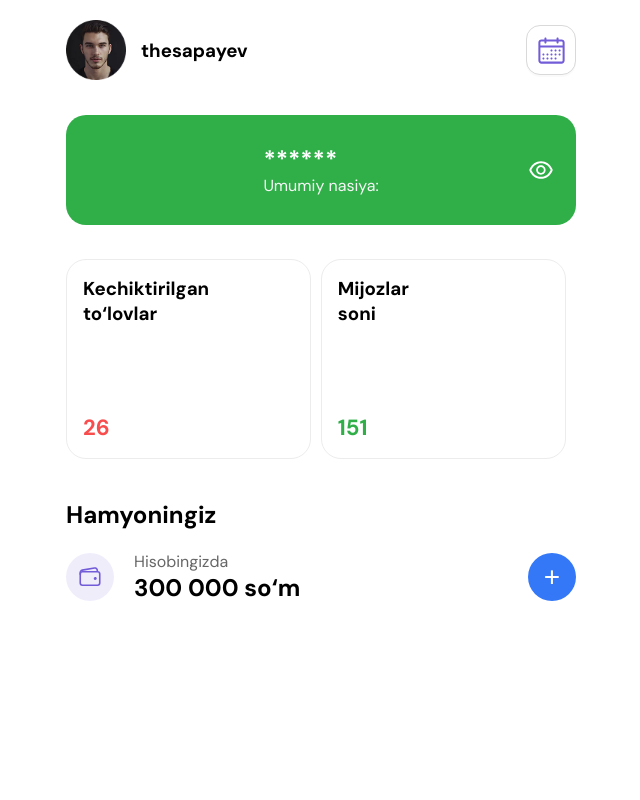
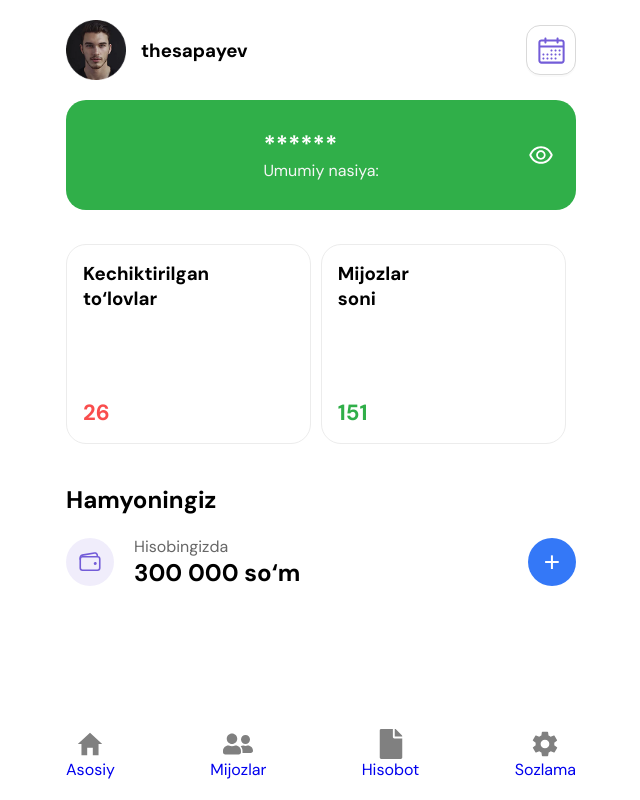
Before and after one commit to sapayevf/nasiya_app, a React (Vite) app: page / in a window 1280 px wide. Shown: the whole page, without its empty margins (319-959 px from the left). Built offline with nearby package versions, Linux system fonts and the light colour scheme; sample sign-in values are in the browser's storage.

Commit message:
customers added

```diff
--- a/package.json
+++ b/package.json
@@ -14,6 +14,7 @@
     "antd": "^5.24.5",
     "react": "^19.0.0",
     "react-dom": "^19.0.0",
+    "react-icons": "^5.5.0",
     "react-router-dom": "^7.4.0",
     "sass": "^1.86.0"
   },
--- a/src/App.jsx
+++ b/src/App.jsx
@@ -1,10 +1,16 @@
 import React from "react";
+import { useLocation } from "react-router-dom";
 import Router from "./router/router";
+import Menu from "./components/Menu/Menu";
 
 const App = () => {
+  const location = useLocation();
+  const isLoginPage = location.pathname === "/login";
+
   return (
     <div className="container">
-      <Router></Router>
+      <Router />
+      {!isLoginPage && <Menu />}
     </div>
   );
 };
--- a/src/components/Menu/Menu.jsx
+++ b/src/components/Menu/Menu.jsx
@@ -1,7 +1,29 @@
 import "./Menu.scss";
+import { FaFile, FaUserFriends } from "react-icons/fa";
+import { IoMdHome, IoMdSettings } from "react-icons/io";
+import { NavLink } from "react-router-dom";
 
 const Menu = () => {
-  return <div></div>;
+  return (
+    <div className="menu">
+      <NavLink to="/" className="item">
+        <IoMdHome size={30} color="gray" />
+        Asosiy
+      </NavLink>
+      <NavLink to="/customers" className="item">
+        <FaUserFriends size={30} color="gray" />
+        Mijozlar
+      </NavLink>
+      <NavLink className="item">
+        <FaFile size={30} color="gray" />
+        Hisobot
+      </NavLink>
+      <NavLink className="item">
+        <IoMdSettings size={30} color="gray" />
+        Sozlama
+      </NavLink>
+    </div>
+  );
 };
 
 export default Menu;
--- a/src/components/Menu/Menu.scss
+++ b/src/components/Menu/Menu.scss
@@ -0,0 +1,17 @@
+.menu {
+  display: flex;
+  align-items: center;
+  justify-content: space-between;
+  width: 550px;
+  margin: 0 auto;
+  padding: 20px;
+  position: fixed;
+  bottom: 0;
+  z-index: 1000;
+
+  .item {
+    display: flex;
+    align-items: center;
+    flex-direction: column;
+  }
+}
--- a/src/index.css
+++ b/src/index.css
@@ -14,6 +14,7 @@ body {
 .container {
   max-width: 550px;
   margin: 0 auto;
+
 }
 
 p {
--- /dev/null
+++ b/src/pages/Customers/Customers.jsx
@@ -0,0 +1,35 @@
+import { CiSearch } from "react-icons/ci";
+import "./Customers.scss";
+import { Input } from "antd";
+import { IoFilter } from "react-icons/io5";
+import { FaRegStar } from "react-icons/fa";
+import { useState } from "react";
+
+const Customers = () => {
+  const [like, setLike] = useState("");
+
+  return (
+    <div className="customers">
+      <header>
+        <Input
+          style={{ padding: "12px", borderRadius: "20px" }}
+          placeholder="Mijozlarni qidirish..."
+          prefix={<CiSearch size={30} />}
+          className="input"
+        />
+        <IoFilter size={35} />
+      </header>
+      <div className="peoples">
+        <div className="people">
+          <h2>Rahmatulloh Madraximov</h2>
+          <p>+998 91 123 45 67</p> <br />
+          <p style={{ fontWeight: "600" }}>Jami nasiya:</p>
+          <p className="qarz">-800 000 so‘m</p>
+          <FaRegStar size={25} color={like} onClick={() => setLike("orange")} className="star" />
+        </div>
+      </div>
+    </div>
+  );
+};
+
+export default Customers;
--- /dev/null
+++ b/src/pages/Customers/Customers.scss
@@ -0,0 +1,35 @@
+.customers {
+  padding: 20px;
+}
+
+header {
+  display: flex;
+  align-items: center;
+  gap: 30px;
+  margin-bottom: 20px;
+}
+
+.peoples {
+  display: flex;
+  align-items: center;
+  flex-direction: column;
+  gap: 20px;
+  .people {
+    position: relative;
+    width: 100%;
+    background-color: #f6f6f6;
+    padding: 15px;
+    border-radius: 14px;
+    .qarz {
+      color: #f94d4d;
+      font-size: 24px;
+      font-weight: 500;
+    }
+    .star {
+        position: absolute;
+        top: 20px;
+        right: 20px;
+
+    }
+  }
+}
--- a/src/router/router.jsx
+++ b/src/router/router.jsx
@@ -3,6 +3,7 @@ import Login from "../pages/Login/Login";
 import PrivateRouter from "./PrivateRouter";
 import Home from "../pages/Home/Home"
 import NotFound from "../pages/NotFound/404";
+import Customers from "../pages/Customers/Customers";
 
 const Router = () => {
   return (
@@ -10,6 +11,7 @@ const Router = () => {
       <Route path="/" element={<PrivateRouter />}>
         <Route path="/" element={<Home />} />
         <Route path="*" element={<NotFound />} />
+        <Route path="/customers" element={<Customers />} />
       </Route>
       <Route path="/login" element={<Login />} />
     </Routes>
```
Also changed, not shown: 2 other files (tests, documents, lock files or other folders).
